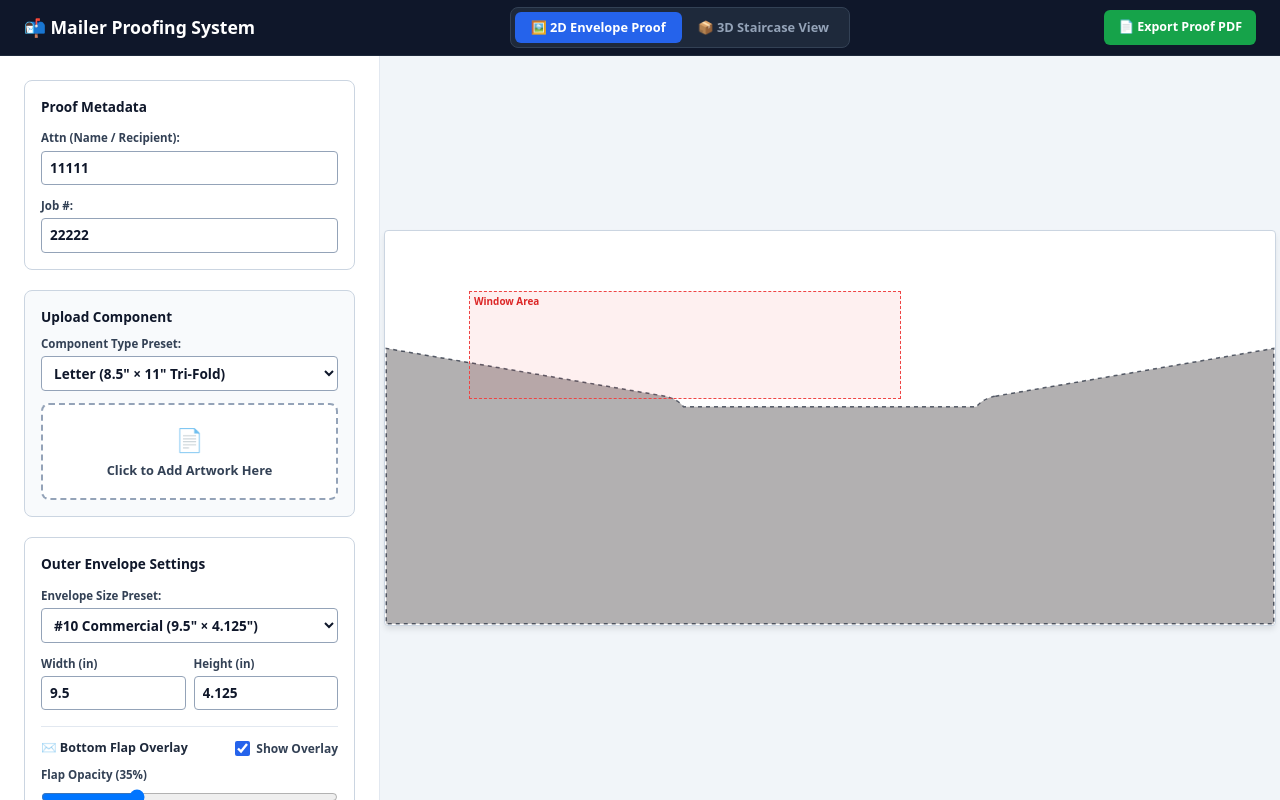
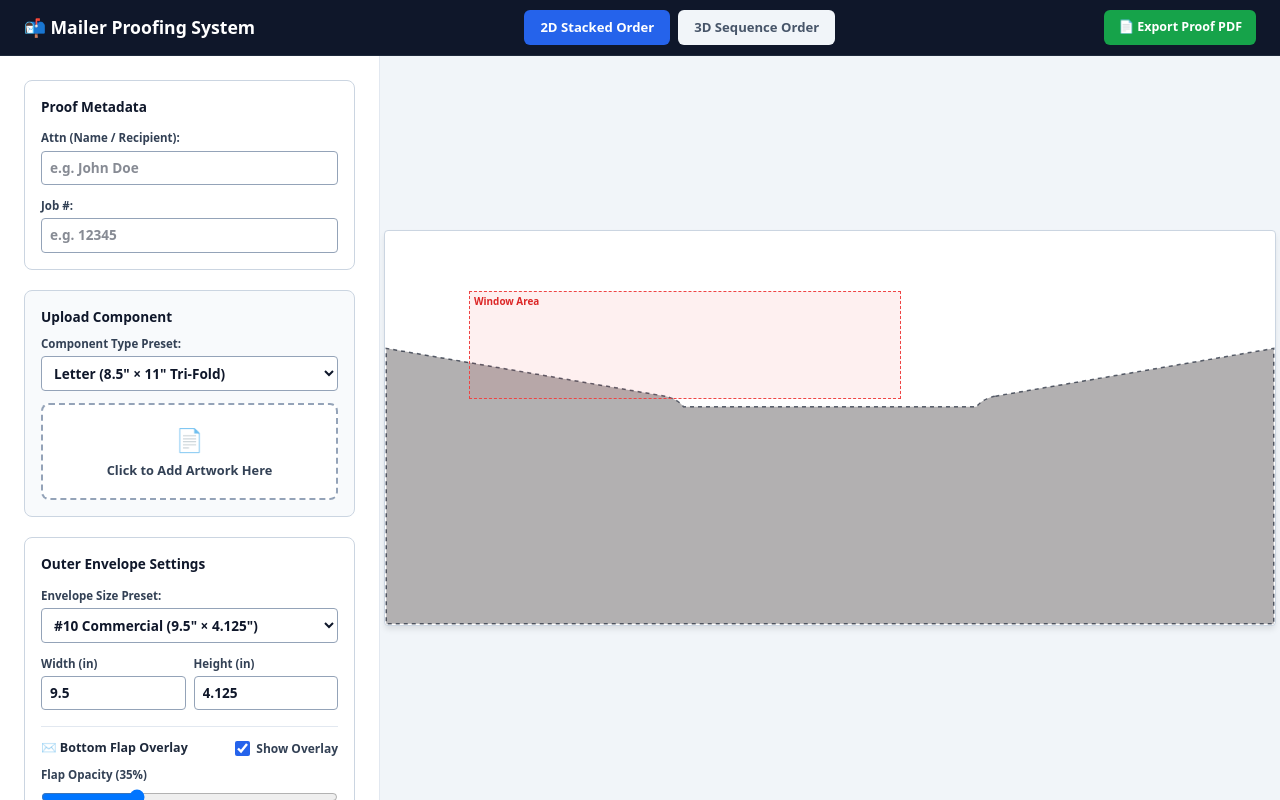
Before and after one commit to mpe-production/Mailer-Proofing-Program, a Next.js app: page / in a window 1280 px wide. Built offline with nearby package versions, Linux system fonts and the light colour scheme.

Commit message:
Update export PDF filename to job number, update view mode tab titles, and clear default input values

```diff
--- a/src/app/page.tsx
+++ b/src/app/page.tsx
@@ -288,8 +288,8 @@ export default function DirectMailWorkbench() {
   const [viewMode, setViewMode] = useState<'2d' | '3d'>('2d');
 
 // User Input
-  const [attnName, setAttnName] = useState<string>('11111');
-  const [jobNumber, setJobNumber] = useState<string>('22222');
+  const [attnName, setAttnName] = useState<string>('');
+  const [jobNumber, setJobNumber] = useState<string>('');
 
   // Envelope Presets
   const [envelopePreset, setEnvelopePreset] = useState<EnvelopePresetType>('no10_commercial');
@@ -799,9 +799,12 @@ export default function DirectMailWorkbench() {
       const blob = new Blob([pdfBytes.buffer as ArrayBuffer], { type: 'application/pdf' });
       const downloadUrl = URL.createObjectURL(blob);
 
+      // Clean user job number string for safe filename usage
+      const formattedJobNumber = jobNumber.trim() ? jobNumber.trim().replace(/[^a-zA-Z0-9_-]/g, '') : 'proof';
+
       const link = document.createElement('a');
       link.href = downloadUrl;
-      link.download = `mailer-sequence-proof-${Date.now()}.pdf`;
+      link.download = `mailer-sequence-proof-${formattedJobNumber}.pdf`;
       document.body.appendChild(link);
       link.click();
       document.body.removeChild(link);
@@ -827,38 +830,36 @@ export default function DirectMailWorkbench() {
         </div>
 
         {/* 2D / 3D VIEW TOGGLE BUTTONS */}
-        <div style={{ display: 'flex', backgroundColor: '#1e293b', padding: '4px', borderRadius: '8px', border: '1px solid #334155' }}>
+        <div style={{ display: 'flex', gap: '8px' }}>
   <button
     onClick={() => setViewMode('2d')}
     style={{
-              padding: '6px 16px',
-              fontSize: '0.80rem',
+      padding: '8px 16px',
+      fontSize: '0.82rem',
       fontWeight: 700,
+      backgroundColor: viewMode === '2d' ? '#2563eb' : '#f1f5f9',
+      color: viewMode === '2d' ? '#ffffff' : '#475569',
+      border: 'none',
       borderRadius: '6px',
-              border: 'none',
       cursor: 'pointer',
-              backgroundColor: viewMode === '2d' ? '#2563eb' : 'transparent',
-              color: viewMode === '2d' ? '#ffffff' : '#94a3b8',
-              transition: 'all 0.2s',
     }}
   >
-            🖼️ 2D Envelope Proof
+    2D Stacked Order
   </button>
   <button
     onClick={() => setViewMode('3d')}
     style={{
-              padding: '6px 16px',
-              fontSize: '0.80rem',
+      padding: '8px 16px',
+      fontSize: '0.82rem',
       fontWeight: 700,
+      backgroundColor: viewMode === '3d' ? '#2563eb' : '#f1f5f9',
+      color: viewMode === '3d' ? '#ffffff' : '#475569',
+      border: 'none',
       borderRadius: '6px',
-              border: 'none',
       cursor: 'pointer',
-              backgroundColor: viewMode === '3d' ? '#2563eb' : 'transparent',
-              color: viewMode === '3d' ? '#ffffff' : '#94a3b8',
-              transition: 'all 0.2s',
     }}
   >
-            📦 3D Staircase View
+    3D Sequence Order
   </button>
 </div>
 
```
Lines whose indentation alone changed are shown as unchanged.
